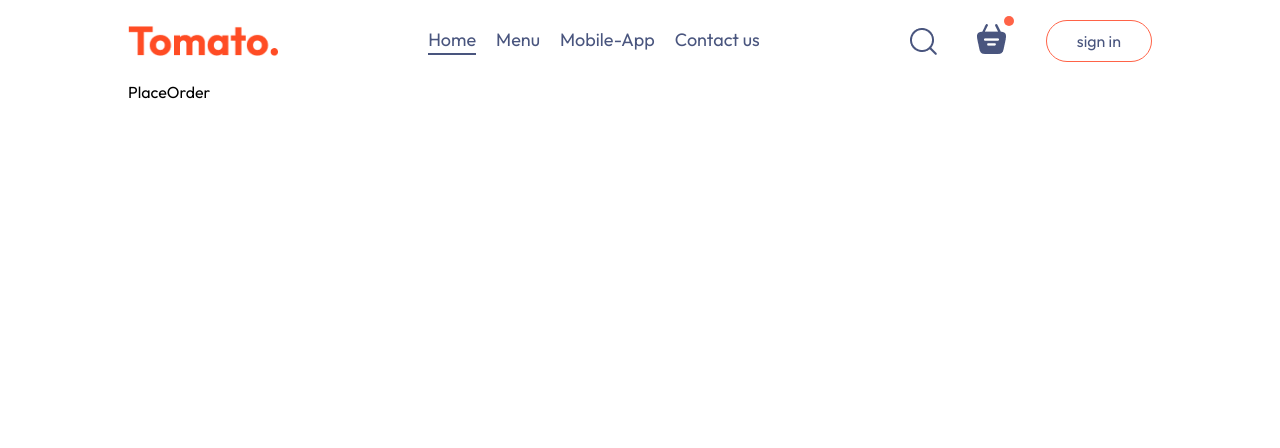
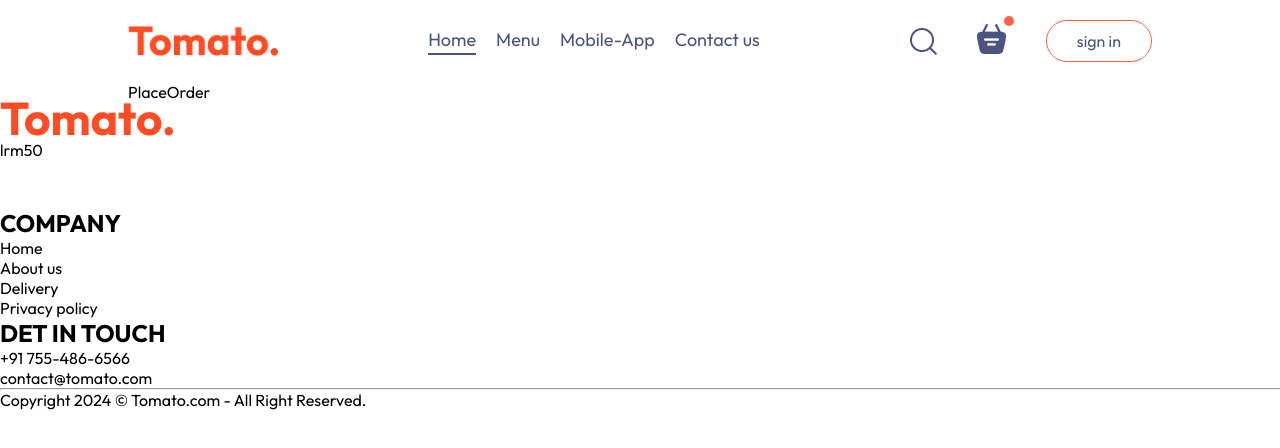
Before and after one commit to princebhayani/Food-Delivery-website, a React (Vite) app in the folder frontend/: page /placeorder in a window 1280 px wide. Shown: the top 448 px of the page. Built offline with nearby package versions, Linux system fonts and the light colour scheme.

Commit message:
add footer component

```diff
--- a/frontend/src/App.jsx
+++ b/frontend/src/App.jsx
@@ -3,10 +3,12 @@ import Navbar from "./components/Navbar/Navbar"
 import Home from "./pages/Home/Home"
 import Cart from "./pages/Cart/Cart"
 import PlaceOrder from "./pages/PlaceOrder/PlaceOrder"
+import Footer from "./components/Footer/Footer"
 
 function App() {
 
   return (
+    <>
     <div className="app">
       <Navbar />
       <Routes >
@@ -15,6 +17,8 @@ function App() {
         <Route path="placeorder" element={<PlaceOrder />} />
       </Routes>
     </div>
+    <Footer />
+    </>
   )
 }
 
--- /dev/null
+++ b/frontend/src/components/Footer/Footer.jsx
@@ -0,0 +1,45 @@
+import React from 'react'
+import "./Footer.css"
+import { assets } from '../../assets/assets'
+
+function Footer() {
+    return (
+        <div className='footer' id='footer'>
+            <div className='footer-content'>
+                <div className='footer-content-left'>
+                    <img src={assets.logo}></img>
+                    <p>lrm50</p>
+                    <div className='footer-social-icon'>
+                        <img src={assets.facebook_icon}></img>
+                        <img src={assets.twitter_icon}></img>
+                        <img src={assets.linkedin_icon}></img>
+                    </div>
+                </div>
+                <div className='footer-content-center'>
+                    <h2>COMPANY</h2>
+                    <ul>
+                        <li>Home</li>
+                        <li>About us</li>
+                        <li>Delivery</li>
+                        <li>Privacy policy</li>
+                    </ul>
+                </div>
+                <div className='footer-content-right'>
+                    <h2>
+                        DET IN TOUCH
+                    </h2>
+                    <ul>
+                        <li>+91 755-486-6566</li>
+                        <li>contact@tomato.com</li>
+                    </ul>
+                </div>
+            </div>
+            <hr />
+            <p className='footer-copyright'>
+                Copyright 2024 © Tomato.com - All Right Reserved.
+            </p>
+        </div>
+    )
+}
+
+export default Footer
```
Also changed, not shown: frontend/src/components/Footer/Footer.css (added).
